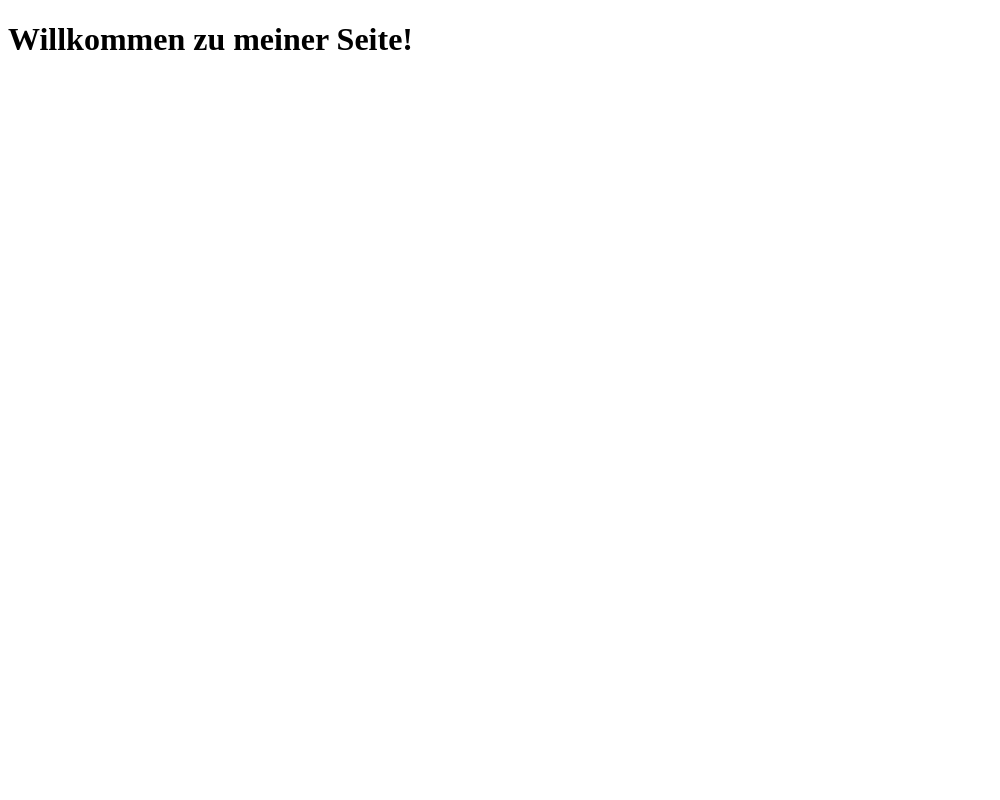
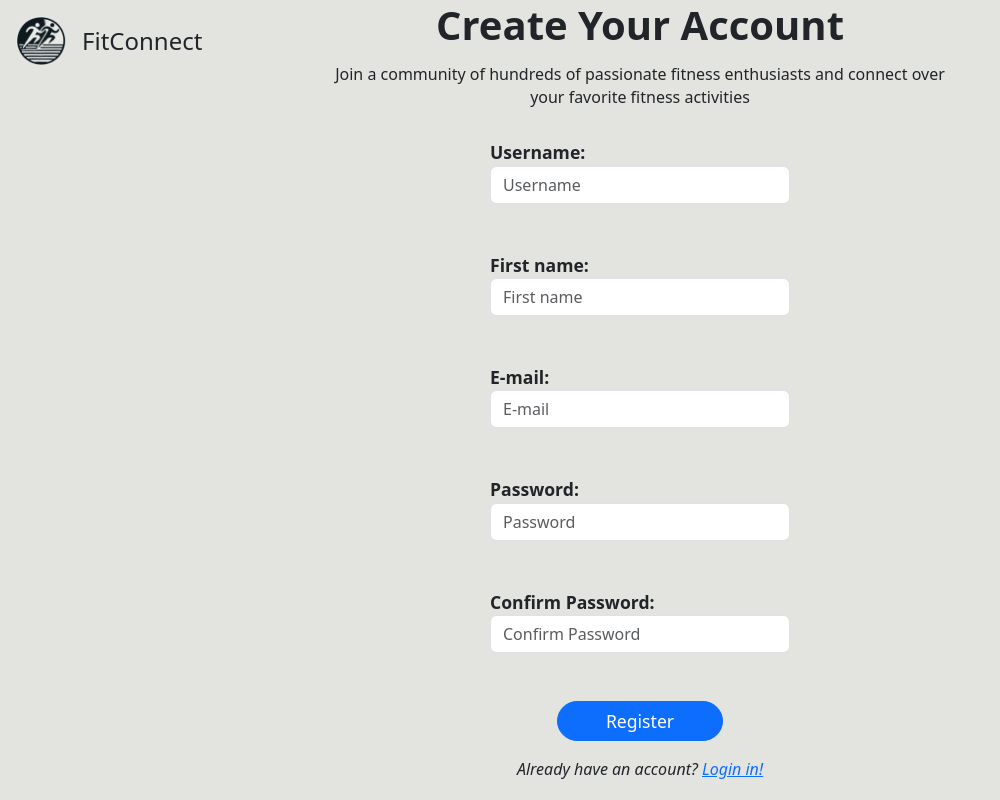
Before and after one commit to debra-soth/fitconnect, a Flask app: page /register in a window 1280 px wide. Shown: the whole page, without its empty margins (0-1000 px from the left). Run offline with Flask 3, Linux system fonts and the light colour scheme.

Commit message:
register.html: UI Design mit Bootstrap erstellen

```diff
--- a/app.py
+++ b/app.py
@@ -2,7 +2,7 @@ from flask import Flask, render_template
 
 app = app = Flask(__name__)
 
-@app.route('/')
+@app.route('/login')
 def index():
     # login.html template rendern
     return render_template('login.html')
--- a/templates/login.html
+++ b/templates/login.html
@@ -1,5 +1,5 @@
 <!DOCTYPE html>
-<html lang="de">
+<html lang="en">
 <head>
     <meta charset="UTF-8">
     <meta name="viewport" content="width=device-width, initial-scale=1.0">
--- a/templates/register.html
+++ b/templates/register.html
@@ -3,9 +3,63 @@
 <head>
     <meta charset="UTF-8">
     <meta name="viewport" content="width=device-width, initial-scale=1.0">
-    <title>Meine Seite</title>
+    <title>Login</title>
+    <!-- Bootstrap CSS einbinden -->
+    <link rel="stylesheet" href="https://cdn.jsdelivr.net/npm/bootstrap@5.3.0-alpha1/dist/css/bootstrap.min.css">
+    <style>
+        body {
+            background-color: #E3E4DF; /* Setzt die Hintergrundfarbe auf beige */
+        }
+    </style>
 </head>
 <body>
-    <h1>Willkommen zu meiner Seite!</h1>
+
+<div class="d-flex align-items-center ms-3 mt-3 mb-4">
+    <!-- Logo -->
+    <img src="{{ url_for('static', filename='images/FitConnect_logo.png') }}" alt="FitConnect Logo" width="50" height="50">
+    <!-- Text -->
+    <h4 class="ms-3 mb-0">FitConnect</h4>
+</div>
+    <!-- Container für Flexbox mit vollständiger Höhe -->
+<div class="container-fluid d-flex flex-column align-items-center justify-content-center" style="height: 80vh;">
+<h1 class="mb-3"><strong>Create Your Account</strong></h1>
+<h6 class="mb-1">Join a community of hundreds of passionate fitness enthusiasts and connect over</h6>
+<h6 class="mb-3">your favorite fitness activities</h6>
+    <form method="POST" action="/">
+        <div class="form-group mt-3 mb-5">
+            <!-- Eingabefeld für den Benutzernamen -->
+            <label for="username" style="font-size: 1.1em;"><strong>Username:</strong></label>
+            <input type="text" class="form-control" id="username" name="username" placeholder="Username" style="width: 300px; background-color: #ffffff;" required>
+        </div>
+        <div class="form-group mt-3 mb-5">
+            <!-- Eingabefeld für den Vornamen -->
+            <label for="First name" style="font-size: 1.1em;"><strong>First name:</strong></label>
+            <input type="text" class="form-control" id="username" name="username" placeholder="First name" style="width: 300px; background-color: #ffffff;" required>
+        </div>
+        <div class="form-group mt-3 mb-5">
+            <!-- Eingabefeld für die E-Mail-Adresse -->
+            <label for="username" style="font-size: 1.1em;"><strong>E-mail:</strong></label>
+            <input type="text" class="form-control" id="username" name="username" placeholder="E-mail" style="width: 300px; background-color: #ffffff;" required>
+        </div>
+        <div class="form-group mb-3 mt-5">
+            <!-- Eingabefeld für das Passwort -->
+            <label for="password" style="font-size: 1.1em;"><strong>Password:</strong></label>
+            <input type="password" class="form-control" id="password" name="password" placeholder="Password" style="width: 300px; background-color: #ffffff;" required>
+        </div>
+        <div class="form-group mb-3 mt-5">
+            <!-- Eingabefeld für das wiederholte Passwort -->
+            <label for="password" style="font-size: 1.1em;"><strong>Confirm Password:</strong></label>
+            <input type="password" class="form-control" id="password" name="password" placeholder="Confirm Password" style="width: 300px; background-color: #ffffff;" required>
+        </div>
+        <!-- Button zum Registrieren-->
+        <div class="form-group d-flex justify-content-center mt-5">
+            <button type="register" class="btn btn-primary rounded-pill px-5" style="font-size: 1.1em;">Register </button>
+        </div>
+    </form>
+     <!-- Link zur login.html = Loginseite -->
+    <p class="mt-3 smaller-text" style="font-style: italic; margin-bottom: 1cm;">Already have an account? <a href="/Login"><u>Login in!</u></a></p>
+</div>
+<!-- Bootstrap JS -->
+<script src="https://cdn.jsdelivr.net/npm/bootstrap@5.3.0-alpha1/dist/js/bootstrap.bundle.min.js"></script>
 </body>
 </html>
```
